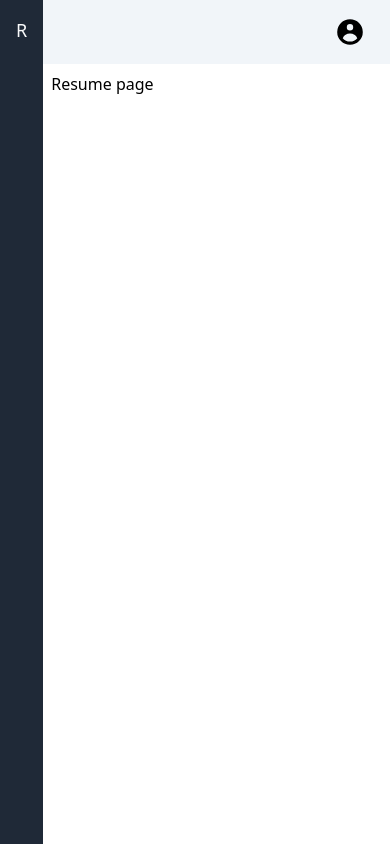
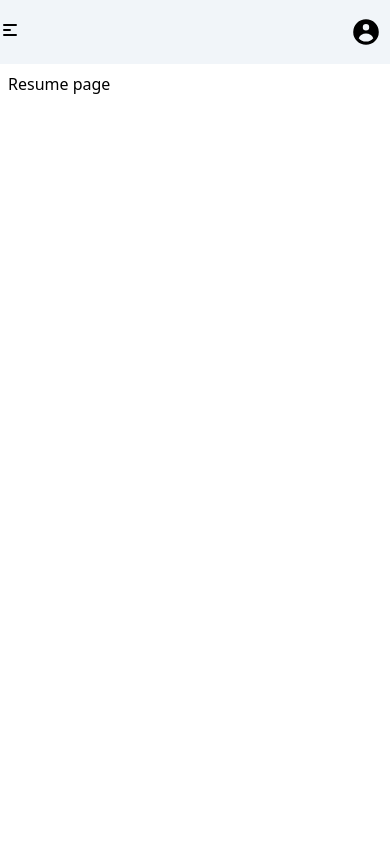
Before and after one commit to Gvinod1991/resume-builder, a React (Create React App) app: page /resume in a window 390 px wide. Built offline with nearby package versions, Linux system fonts and the light colour scheme.

Commit message:
Mobile responsiveness implementatio in Navigation bar

```diff
--- a/src/Components/Navigation/sideNav.tsx
+++ b/src/Components/Navigation/sideNav.tsx
@@ -2,7 +2,7 @@ import { Logo } from '../../Components';
 import { SideNavList } from './sideNavList';
 export const SideNav = () => {
   return (
-    <aside className="h-screen sticky top-0 flex">
+    <aside className="hidden sm:flex h-screen sticky top-0">
       <nav className="bg-gray-800">
         <Logo />
         <SideNavList />
--- a/src/Components/Navigation/topNav.tsx
+++ b/src/Components/Navigation/topNav.tsx
@@ -1,15 +1,17 @@
 import { useState } from 'react';
 import { Link } from 'react-router-dom';
-import { UserCircleIcon } from '@heroicons/react/solid'
+import { UserCircleIcon, MenuAlt1Icon } from '@heroicons/react/solid'
 
 export const TopNav = () => {
   const [menuOpen, setMenuOpen] = useState<Boolean>(false);
 
   return (
-    <nav className="bg-slate-100 flex-1 flex-row px-4">
-      <div className="relative flex items-center justify-end h-16">
+    <nav className="bg-slate-100">
+
+      <div className="relative flex  justify-between sm:justify-end h-16">
+        <MenuAlt1Icon className="h-5 mt-5 sm:hidden" />
         <div className="absolute inset-y-0 right-0 flex items-center pr-2 sm:static sm:inset-auto sm:ml-6 sm:pr-0">
-          <div className="ml-3 relative">
+          <div className="ml-3">
             <button onClick={() => setMenuOpen(!menuOpen)} type="button" className="flex text-sm rounded-full focus:outline-none focus:ring-2 focus:ring-offset-2 focus:ring-offset-gray-800 focus:ring-white" id="user-menu-button" aria-expanded="false" aria-haspopup="true">
               <span className="sr-only">Open user menu</span>
               <UserCircleIcon className="h-8 w-8 rounded-full" />
```
